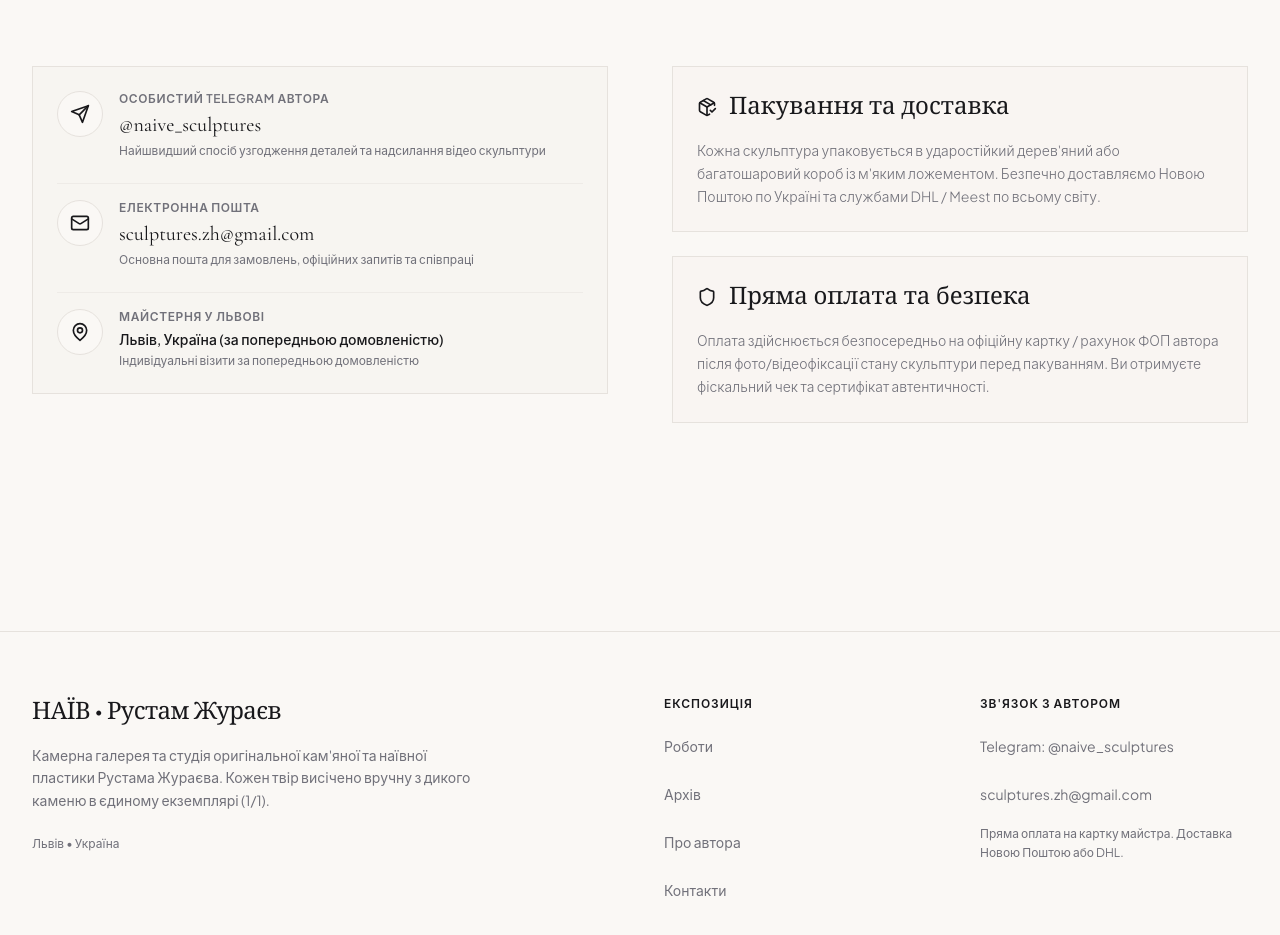
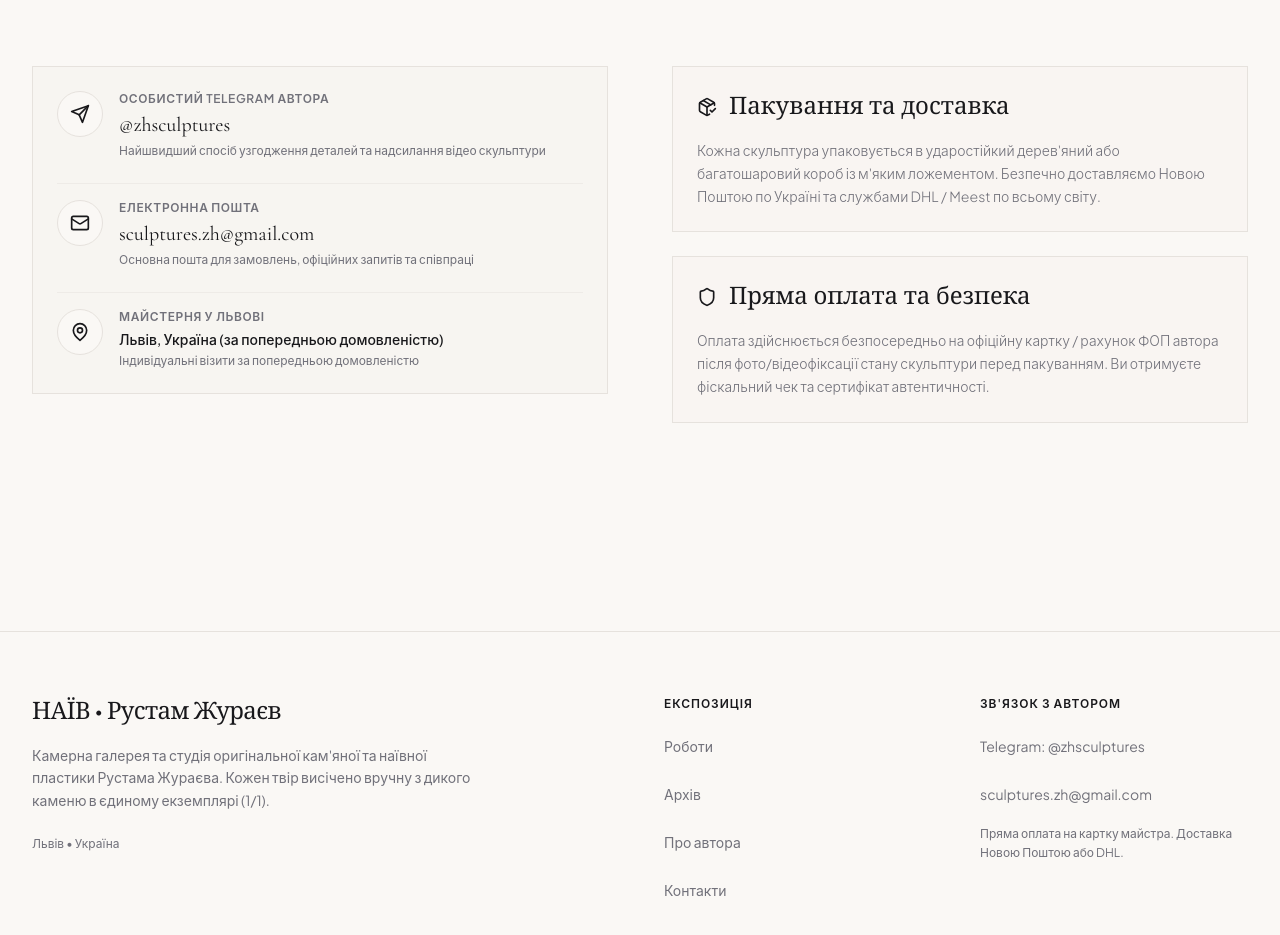
Before and after one commit to Levko0/naive-sculpture-gallery, a React (Vite) app in the folder frontend/: page /contact in a window 1280 px wide. Shown: the part 309-1244 px from the top of the page. Built offline with nearby package versions, Linux system fonts and the light colour scheme.

Commit message:
chore(contact): update Telegram handle to @zhsculptures everywhere

```diff
--- a/frontend/scripts/prerender.mjs
+++ b/frontend/scripts/prerender.mjs
@@ -100,7 +100,7 @@ const routes = [
       "description": "Скульптор у традиції українського наївного мистецтва. Оригінальна авторська кам'яна пластика ручної роботи (1/1).",
       "url": `${DOMAIN}/`,
       "sameAs": [
-        "https://t.me/naive_sculptures",
+        "https://t.me/zhsculptures",
         "https://www.youtube.com/watch?v=2qI5Dl5ZJ5o"
       ]
     }
@@ -125,7 +125,7 @@ const routes = [
       "url": `${DOMAIN}/about`,
       "image": `${DOMAIN}/author/rustam-zhuraiev.webp`,
       "sameAs": [
-        "https://t.me/naive_sculptures",
+        "https://t.me/zhsculptures",
         "https://www.youtube.com/watch?v=2qI5Dl5ZJ5o",
         "https://risu.ua/pershoobrazi-u-lvovi-predstavlena-vistavka-skulptur-rustama-zhurayeva_n165335"
       ]
--- a/frontend/src/components/layout/Footer.tsx
+++ b/frontend/src/components/layout/Footer.tsx
@@ -75,12 +75,12 @@ export const Footer: React.FC = () => {
             <ul className="space-y-1 text-sm">
               <li>
                 <a
-                  href="https://t.me/naive_sculptures"
+                  href="https://t.me/zhsculptures"
                   target="_blank"
                   rel="noopener noreferrer"
                   className="min-h-[44px] inline-flex items-center py-2 text-gallery-muted hover:text-gallery-ink transition-colors"
                 >
-                  Telegram: @naive_sculptures
+                  Telegram: @zhsculptures
                 </a>
               </li>
               <li>
--- a/frontend/src/components/order/AcquisitionModal.tsx
+++ b/frontend/src/components/order/AcquisitionModal.tsx
@@ -165,7 +165,7 @@ export const AcquisitionModal: React.FC<AcquisitionModalProps> = ({
 
               <div className="grid grid-cols-1 sm:grid-cols-2 gap-3">
                 <a
-                  href={`https://t.me/naive_sculptures?text=${encodeURIComponent(
+                  href={`https://t.me/zhsculptures?text=${encodeURIComponent(
                     `Вітаю! Я щойно оформив(ла) замовлення ${createdOrder.reservation_code} на скульптуру "${sculptureTitle}".`
                   )}`}
                   target="_blank"
--- a/frontend/src/pages/AboutPage.tsx
+++ b/frontend/src/pages/AboutPage.tsx
@@ -26,7 +26,7 @@ export const AboutPage: React.FC = () => {
     "url": "/about",
     "image": "/author/rustam-zhuraiev.webp",
     "sameAs": [
-      "https://t.me/naive_sculptures",
+      "https://t.me/zhsculptures",
       "https://www.youtube.com/watch?v=2qI5Dl5ZJ5o",
       "https://risu.ua/pershoobrazi-u-lvovi-predstavlena-vistavka-skulptur-rustama-zhurayeva_n165335"
     ]
--- a/frontend/src/pages/ContactPage.tsx
+++ b/frontend/src/pages/ContactPage.tsx
@@ -41,12 +41,12 @@ export const ContactPage: React.FC = () => {
                   {t.contact.telegramLabel}
                 </div>
                 <a
-                  href="https://t.me/naive_sculptures"
+                  href="https://t.me/zhsculptures"
                   target="_blank"
                   rel="noopener noreferrer"
                   className="font-serif text-xl text-gallery-ink hover:underline block mt-1"
                 >
-                  @naive_sculptures
+                  @zhsculptures
                 </a>
                 <p className="text-xs text-gallery-muted mt-1">
                   {language === 'UA'
--- a/frontend/src/pages/HomePage.tsx
+++ b/frontend/src/pages/HomePage.tsx
@@ -25,7 +25,7 @@ export const HomePage: React.FC = () => {
       : "Ukrainian naive art sculptor. Original handcrafted stone sculptures (1/1 edition).",
     "url": "/",
     "sameAs": [
-      "https://t.me/naive_sculptures",
+      "https://t.me/zhsculptures",
       "https://www.youtube.com/watch?v=2qI5Dl5ZJ5o"
     ]
   };
```
Also changed, not shown: 1 other file (tests, documents, lock files or other folders).
